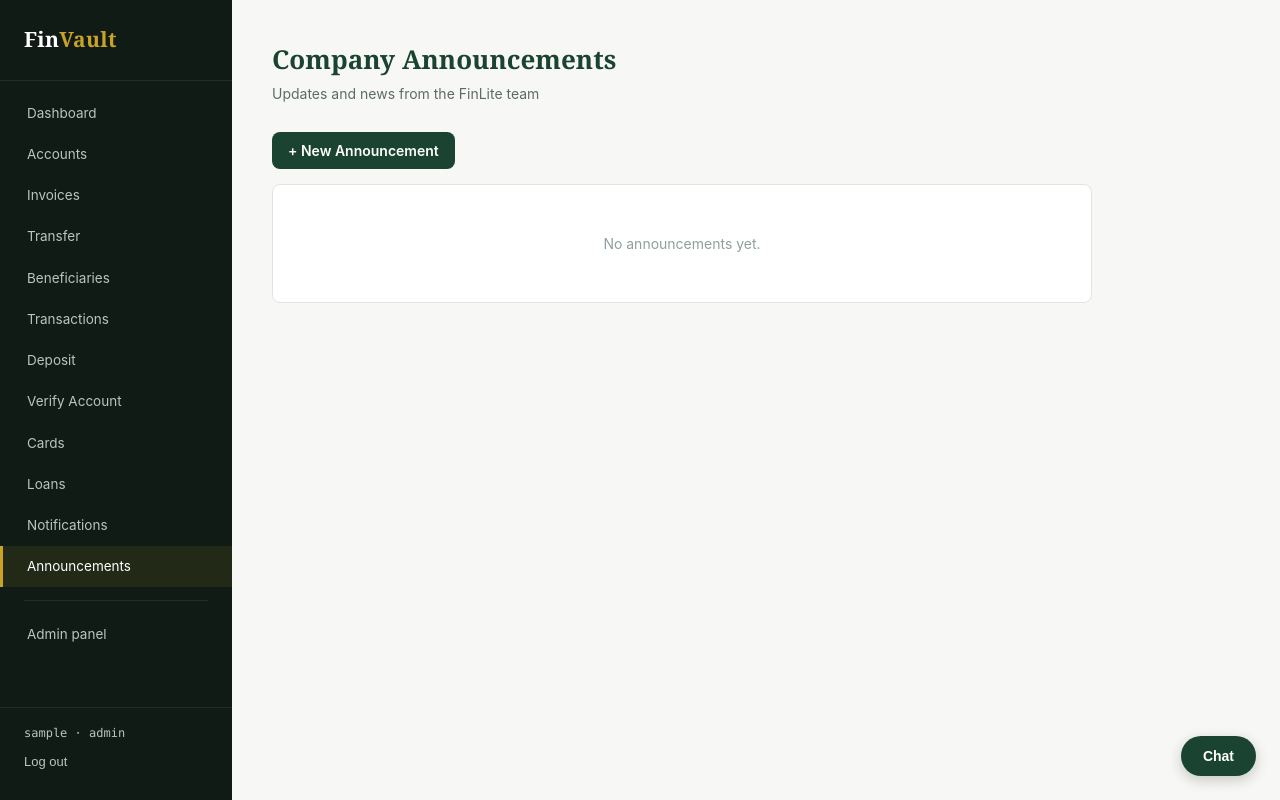
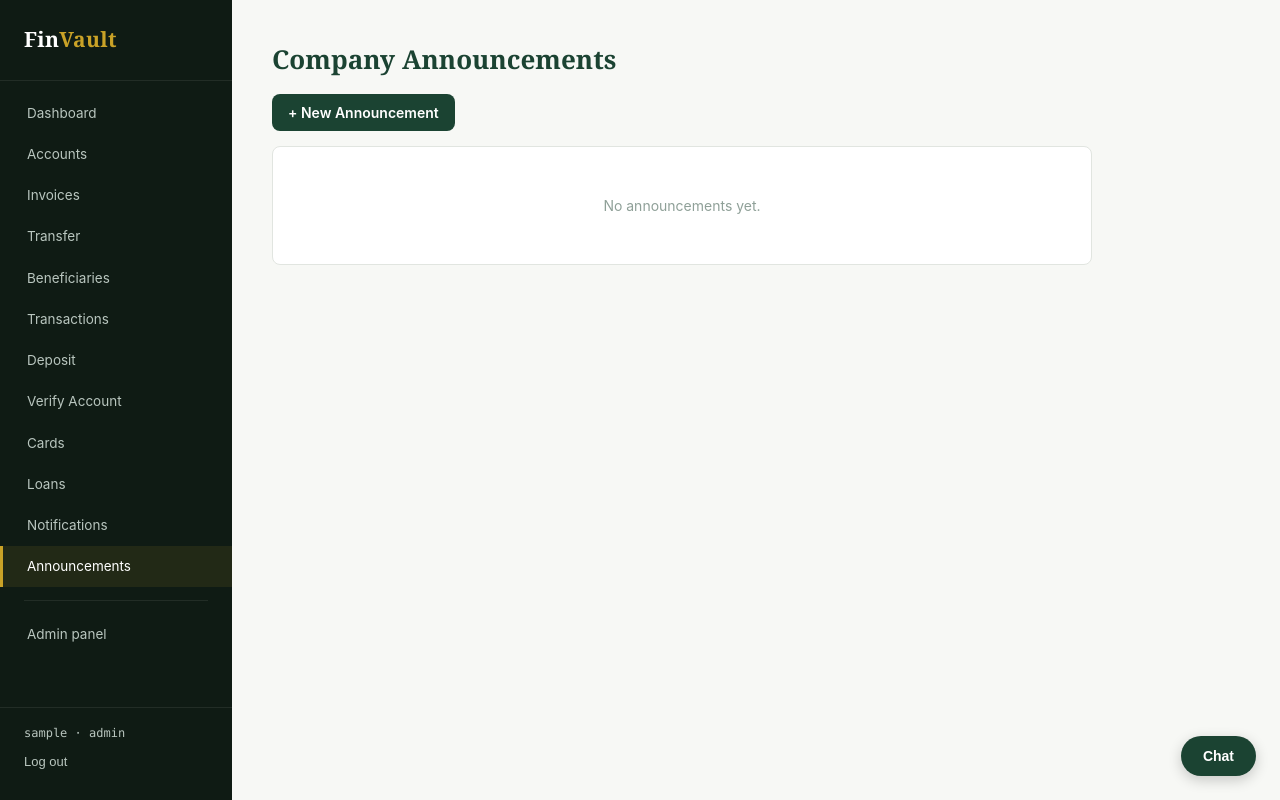
Before and after one commit to Ife41/finlite-vulnerable-webapp, a Flask app: page /ui/posts in a window 1280 px wide. Run offline with Flask 3, Linux system fonts and the light colour scheme; the visitor is signed in with stand-in values (Sample User, id 1); data that the repository does not hold is empty.

Commit message:
Update posts.html

```diff
--- a/templates/posts.html
+++ b/templates/posts.html
@@ -1,8 +1,7 @@
 {% extends "base.html" %}
-{% block title %}Announcements - FinLite{% endblock %}
+{% block title %}Announcements - FinVault{% endblock %}
 {% block content %}
 <h1>Company Announcements</h1>
-<p class="subtitle">Updates and news from the FinLite team</p>
 {% if session.get('role') == 'admin' %}
 <p><a href="{{ url_for('new_post_page') }}" class="btn" style="width:auto; display:inline-block; padding:8px 16px;">+ New Announcement</a></p>
 {% endif %}
@@ -14,8 +13,6 @@
       <p class="helper-text" style="margin:0 0 8px 0;">{{ post.created_at }}</p>
     </div>
     {% endfor %}
-  {% else %}
-  <div class="empty-state">No announcements yet.</div>
-  {% endif %}
+  {% else %}<div class="empty-state">No announcements yet.</div>{% endif %}
 </div>
 {% endblock %}
```
